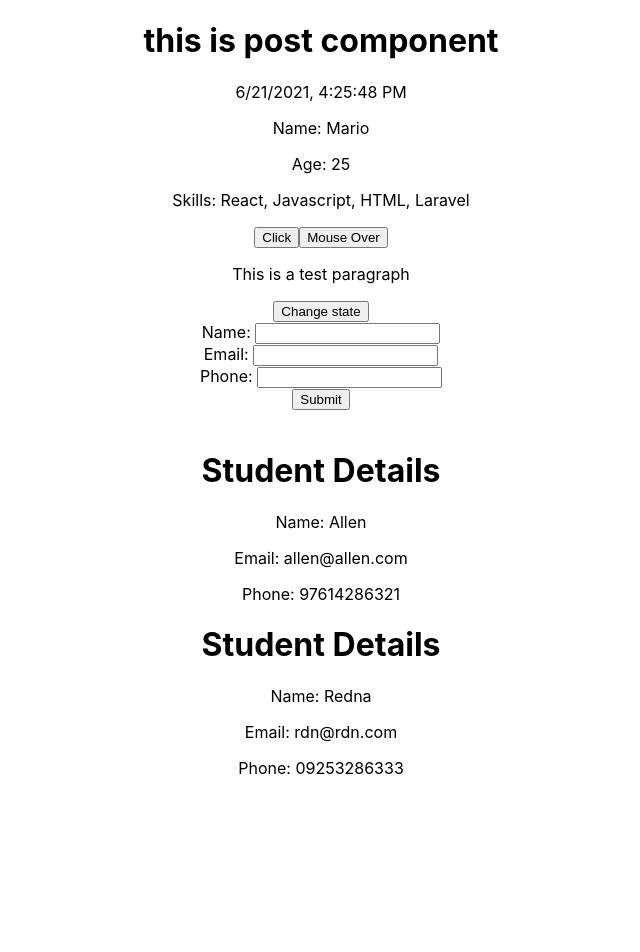
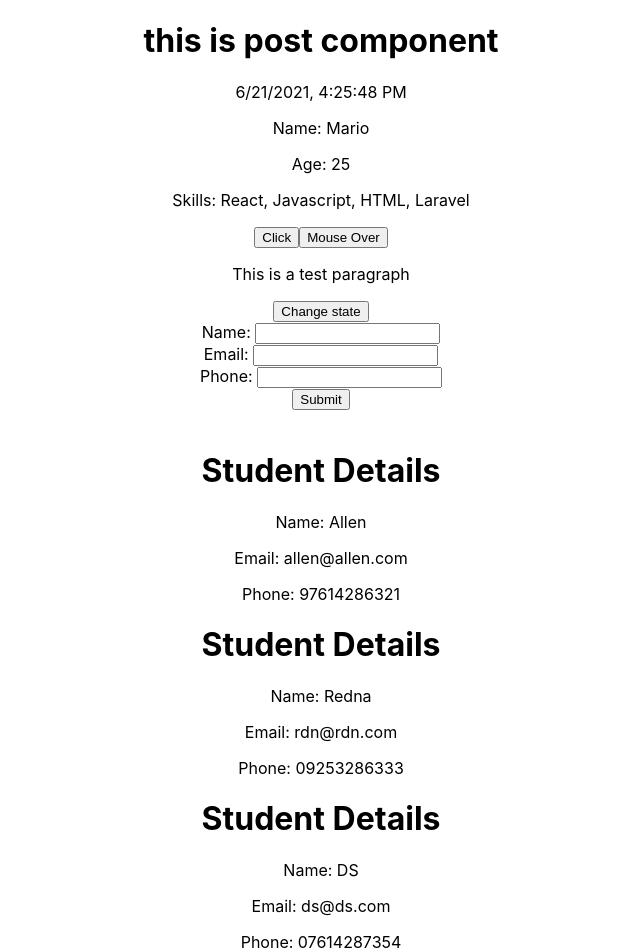
Before and after one commit to danasugu/apppro, a React (Create React App) app: page / in a window 1280 px wide. Shown: the top 952 px of the page, without its empty margins (319-959 px from the left). Before the commit the page ends 800 px from the top, so only its background shows below. Built offline with nearby package versions, Linux system fonts and the light colour scheme.

Commit message:
Update Post.js

```diff
--- a/src/components/Post.js
+++ b/src/components/Post.js
@@ -76,6 +76,7 @@ class Post extends Component {
 				<br />
 				<Student name="Allen" email="allen@allen.com" phone="97614286321" />
 				<Student name="Redna" email="rdn@rdn.com" phone="09253286333" />
+				<Student name="DS" email="ds@ds.com" phone="07614287354" />
 			</div>
 		);
 	}
```
